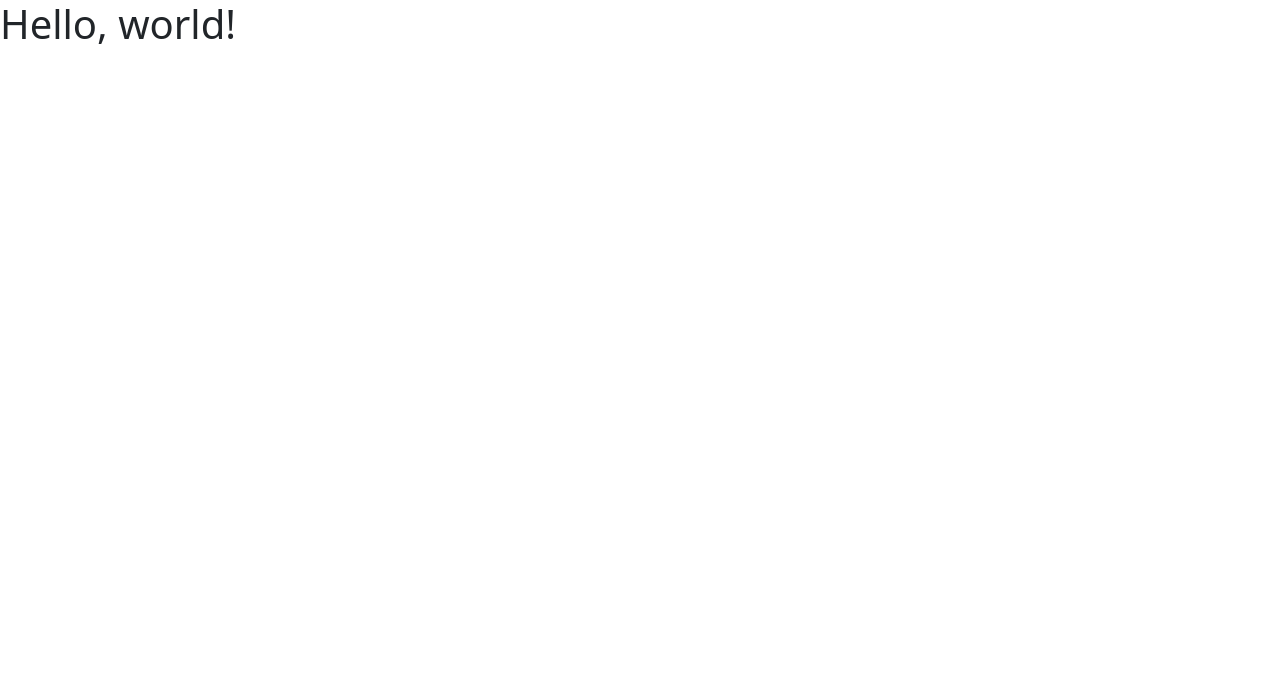
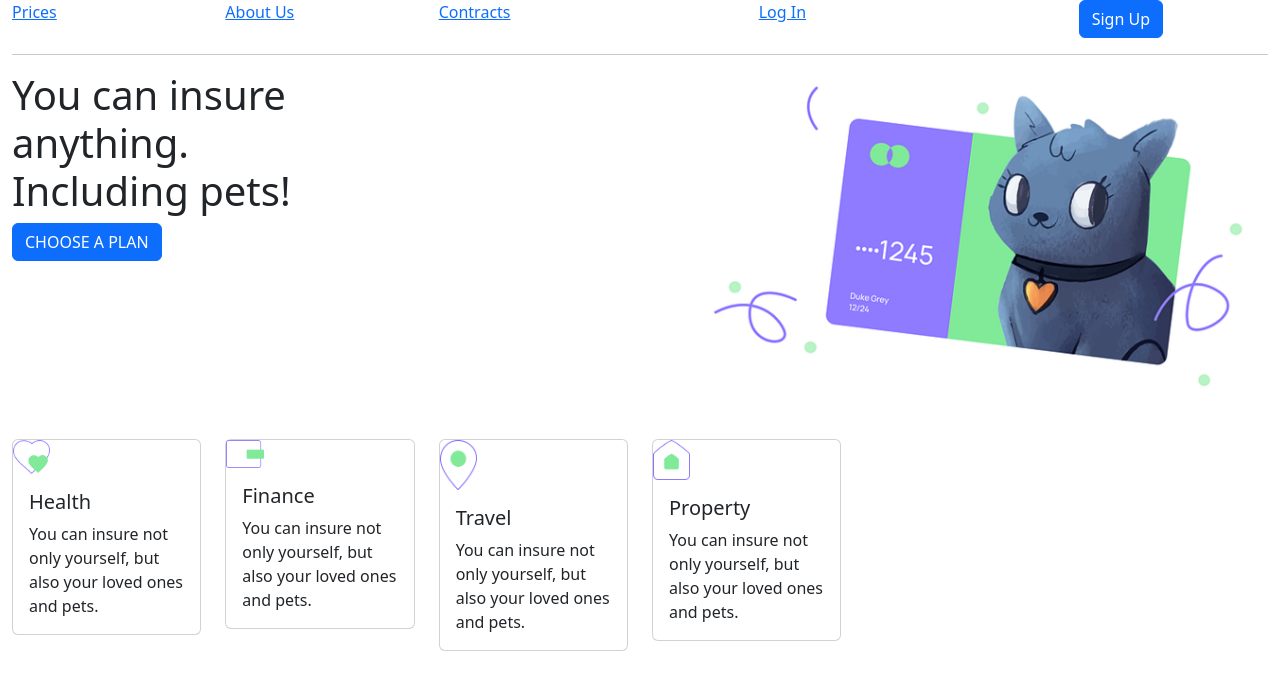
Before and after one commit to Ninanya-Crstian/Grid-Challenge, a plain HTML site: page index.html in a window 1280 px wide. Drawn offline with nearby package versions, Linux system fonts and the light colour scheme.

Commit message:
Starting point. You're welcome

```diff
--- a/index.html
+++ b/index.html
@@ -1,13 +1,90 @@
 <!doctype html>
 <html lang="en">
-  <head>
+
+<head>
     <meta charset="utf-8">
     <meta name="viewport" content="width=device-width, initial-scale=1">
     <title>Grid Challenge</title>
-    <link href="https://cdn.jsdelivr.net/npm/bootstrap@5.3.3/dist/css/bootstrap.min.css" rel="stylesheet" integrity="sha384-QWTKZyjpPEjISv5WaRU9OFeRpok6YctnYmDr5pNlyT2bRjXh0JMhjY6hW+ALEwIH" crossorigin="anonymous">
-  </head>
-  <body>
-    <h1>Hello, world!</h1>
-    <script src="https://cdn.jsdelivr.net/npm/bootstrap@5.3.3/dist/js/bootstrap.bundle.min.js" integrity="sha384-YvpcrYf0tY3lHB60NNkmXc5s9fDVZLESaAA55NDzOxhy9GkcIdslK1eN7N6jIeHz" crossorigin="anonymous"></script>
-  </body>
+    <link href="https://cdn.jsdelivr.net/npm/bootstrap@5.3.3/dist/css/bootstrap.min.css" rel="stylesheet"
+        integrity="sha384-QWTKZyjpPEjISv5WaRU9OFeRpok6YctnYmDr5pNlyT2bRjXh0JMhjY6hW+ALEwIH" crossorigin="anonymous">
+</head>
+
+<body>
+    <div class="container-fluid">
+
+        <div class="row">
+            <div class="col-2">
+                <a href="#">Prices</a>
+            </div>
+            <div class="col-2">
+                <a href="#">About Us</a>
+            </div>
+            <div class="col-2">
+                <a href="#">Contracts</a>
+            </div>
+            <div class="col-2 ms-auto">
+                <a href="#">Log In</a>
+            </div>
+            <div class="col-2 ms-auto">
+                <button class="btn btn-primary">Sign Up</button>
+            </div>
+        </div>
+
+        <hr>
+
+        <div class="row">
+            <div class="col-6">
+                <h1>You can insure<br>anything.<br>Including pets!</h1>
+                <button class="btn btn-primary">CHOOSE A PLAN</button>
+            </div>
+            <div class="col-6">
+                <img src="img/cat-card.png" alt="" class="img-fluid">
+            </div>
+        </div>
+
+        <div class="row">
+            <div class="col-2">
+                <div class="card" style="width: 100%;">
+                    <img src="img/health.png" alt="" width="20%">
+                    <div class="card-body">
+                        <h5 class="card-title">Health</h5>
+                        <p class="card-text">You can insure not only yourself, but also your loved ones and pets.</p>
+                    </div>
+                </div>
+            </div>
+            <div class="col-2">
+                <div class="card" style="width: 100%;">
+                    <img src="img/finance.png" alt="" width="20%">
+                    <div class="card-body">
+                        <h5 class="card-title">Finance</h5>
+                        <p class="card-text">You can insure not only yourself, but also your loved ones and pets.</p>
+                    </div>
+                </div>
+            </div>
+            <div class="col-2">
+                <div class="card" style="width: 100%;">
+                    <img src="img/travel.png" alt="" width="20%">
+                    <div class="card-body">
+                        <h5 class="card-title">Travel</h5>
+                        <p class="card-text">You can insure not only yourself, but also your loved ones and pets.</p>
+                    </div>
+                </div>
+            </div>
+            <div class="col-2">
+                <div class="card" style="width: 100%;">
+                    <img src="img/property.png" alt="" width="20%">
+                    <div class="card-body">
+                        <h5 class="card-title">Property</h5>
+                        <p class="card-text">You can insure not only yourself, but also your loved ones and pets.</p>
+                    </div>
+                </div>
+            </div>
+        </div>
+
+    </div>
+    <script src="https://cdn.jsdelivr.net/npm/bootstrap@5.3.3/dist/js/bootstrap.bundle.min.js"
+        integrity="sha384-YvpcrYf0tY3lHB60NNkmXc5s9fDVZLESaAA55NDzOxhy9GkcIdslK1eN7N6jIeHz"
+        crossorigin="anonymous"></script>
+</body>
+
 </html>
```
